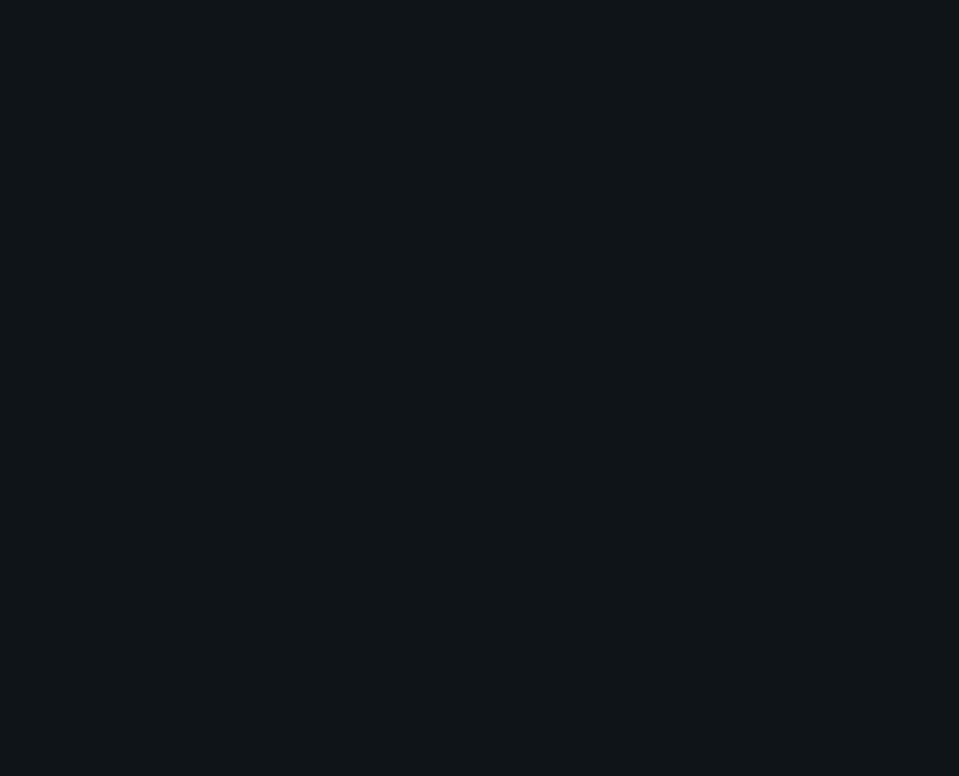
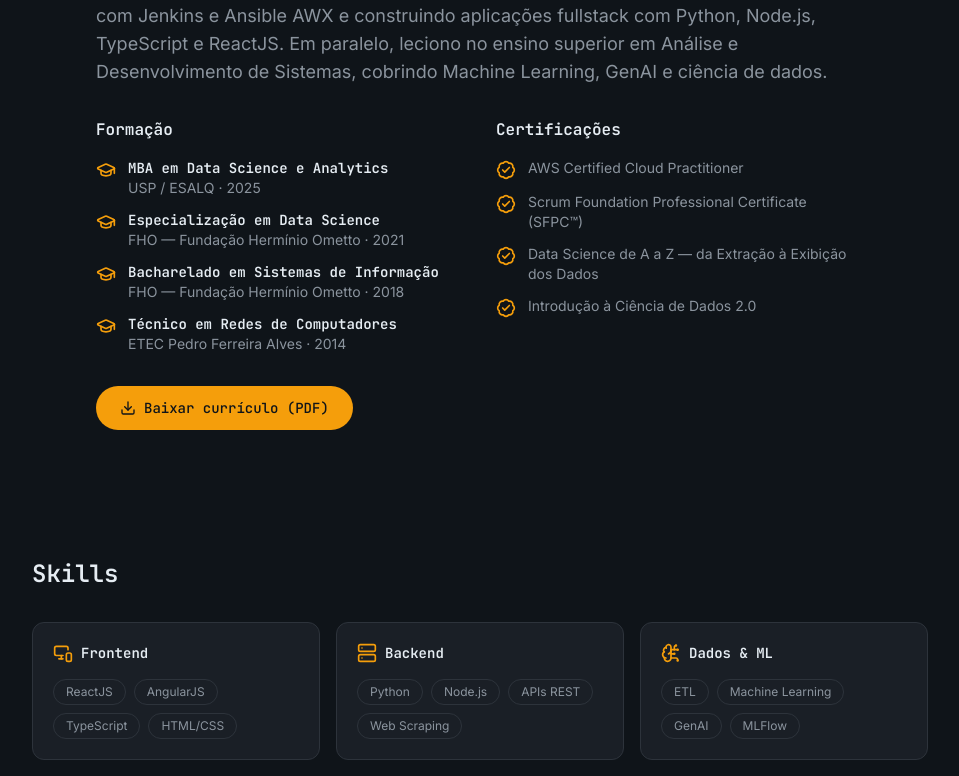
Before and after one commit to dlpires/portfolio, a Next.js app: page / in a window 1280 px wide. Shown: the part 1208-1984 px from the top of the page, without its empty margins (160-1119 px from the left). Before the commit the page ends 1600 px from the top, so only its background shows below. Built offline with nearby package versions, Linux system fonts and the light colour scheme.

Commit message:
feat(about): render about and skills sections and add CV pdf

```diff
--- a/src/app/page.tsx
+++ b/src/app/page.tsx
@@ -1,9 +1,11 @@
-import { Hero } from "@/sections";
+import { About, Hero, SkillsGrid } from "@/sections";
 
 export default function Home() {
   return (
     <main className="flex min-h-dvh w-full flex-col">
       <Hero />
+      <About />
+      <SkillsGrid />
 
       {/* Âncora provisória — substituída pela seção real de Projetos na Issue #4. */}
       <section
```
Also changed, not shown: 1 other file (tests, documents, lock files or other folders).
